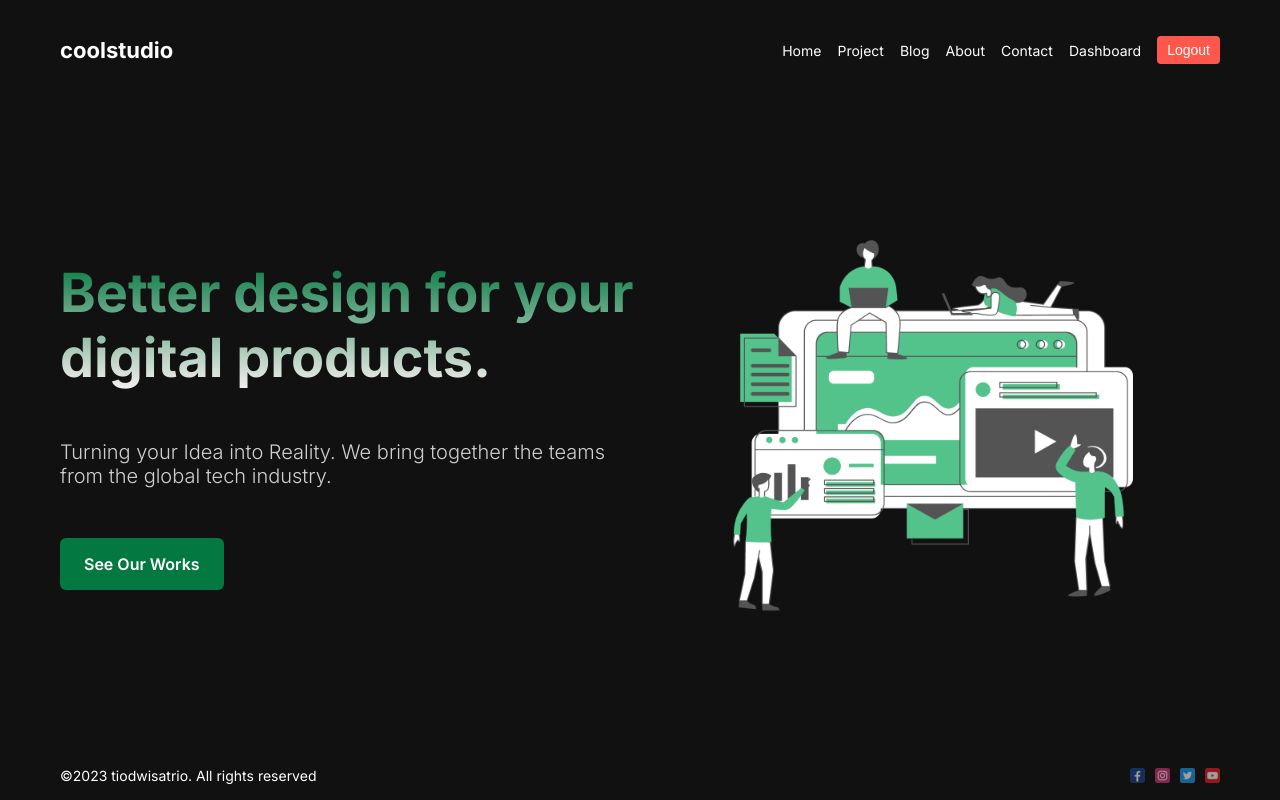
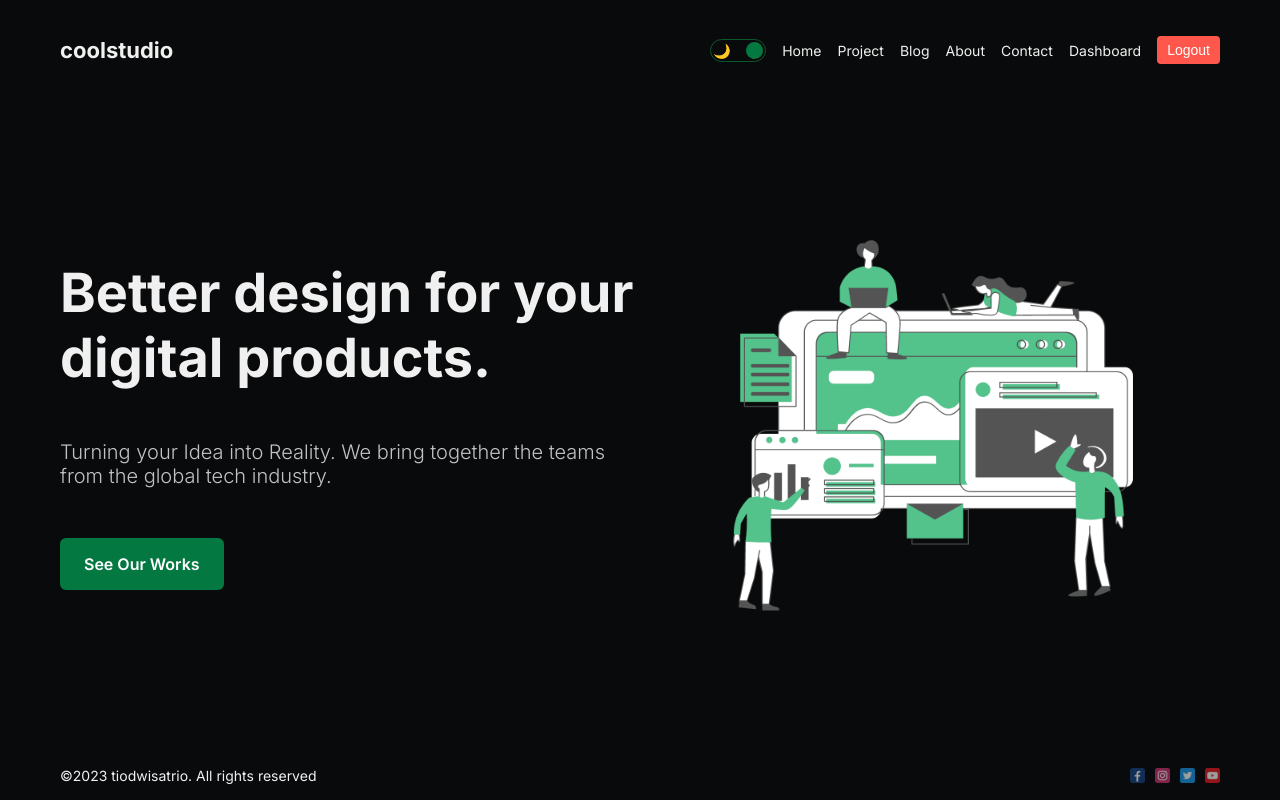
Before and after one commit to tiodwisatrio/fullstack-next, a Next.js app: page / in a window 1280 px wide. Built offline with nearby package versions, Linux system fonts and the light colour scheme.

Commit message:
create toggle theme with react context

```diff
--- /dev/null
+++ b/context/ThemeContext.jsx
@@ -0,0 +1,19 @@
+"use client";
+import React, { useState } from "react";
+import { createContext } from "react";
+
+export const ThemeContext = createContext();
+
+export const ThemeProvider = ({ children }) => {
+  const [mode, setMode] = useState("dark");
+
+  const toggle = () => {
+    setMode((prevMode) => (prevMode === "dark" ? "light" : "dark"));
+  };
+
+  return (
+    <ThemeContext.Provider value={{ toggle, mode }}>
+      <div className={`theme ${mode}`}>{children}</div>
+    </ThemeContext.Provider>
+  );
+};
--- a/src/app/globals.css
+++ b/src/app/globals.css
@@ -26,3 +26,21 @@ a{
   flex-direction: column;
   justify-content: space-between;
 }
+
+.light {
+  background-color: #f0f0f0;
+  color: #090A0B;
+}
+
+.dark {
+  background-color: #090A0B;
+  color: #f0f0f0;
+}
+
+.theme{
+  transition: 1s all ease;
+  -webkit-transition: 1s all ease;
+  -moz-transition: 1s all ease;
+  -ms-transition: 1s all ease;
+  -o-transition: 1s all ease;
+}
--- a/src/app/layout.js
+++ b/src/app/layout.js
@@ -2,6 +2,7 @@ import Navbar from "@/components/navbar/Navbar";
 import "./globals.css";
 import { Inter } from "next/font/google";
 import Footer from "@/components/footer/Footer";
+import { ThemeProvider } from "../../context/ThemeContext";
 
 const inter = Inter({ subsets: ["latin"] });
 
@@ -14,11 +15,13 @@ export default function RootLayout({ children }) {
   return (
     <html lang="en">
       <body className={inter.className}>
-        <div className="container">
-          <Navbar />
-          {children}
-          <Footer />
-        </div>
+        <ThemeProvider>
+          <div className="container">
+            <Navbar />
+            {children}
+            <Footer />
+          </div>
+        </ThemeProvider>
       </body>
     </html>
   );
--- a/src/app/page.module.css
+++ b/src/app/page.module.css
@@ -38,9 +38,7 @@
 
 .title {
   font-size: 54px;
-  background: linear-gradient(to bottom, #037840, #f6f0f0);
-  -webkit-background-clip: text;
-  -webkit-text-fill-color: transparent;
+
 }
 
 .desc {
--- a/src/app/project/project.module.css
+++ b/src/app/project/project.module.css
@@ -35,10 +35,12 @@ align-items: center;
     -moz-border-radius: 8px;
     -ms-border-radius: 8px;
     -o-border-radius: 8px;
+
 }
 
 .item:nth-child(1)  {
     background: url('/illustration.png');
+
 }
 .item:nth-child(2)  {
     background: url('/websites.jpg');
@@ -53,11 +55,11 @@ align-items: center;
     bottom: 10px;
     font-size: 24px;
     font-weight: bold;
+    color: white !important;
 }
 
 .item:hover {
-    /* background-color: #181717; */
-    background: linear-gradient(to bottom, #037840, #f6f0f0, 0.3);
+    background: linear-gradient(rgba(0,0,0,0.5), rgba(0,0,0,0.5), 0.4) !important;
     cursor: pointer;
     transition: 0.5s;
     opacity: 0.5;
@@ -67,8 +69,8 @@ align-items: center;
     -o-transition: 0.5s;
 }
 
-.item:hover .title {
+/* .item:hover .title {
     color: #037840;
 
 
-}
+} */
--- /dev/null
+++ b/src/components/DarkModeToggle/DarkModeToggle.jsx
@@ -0,0 +1,21 @@
+"use client";
+import React, { useContext } from "react";
+import styles from "./DarkModeToggle.module.css";
+import { ThemeContext } from "../../../context/ThemeContext";
+
+const DarkModeToggle = () => {
+  //   const mode = "dark";
+  const { toggle, mode } = useContext(ThemeContext);
+  return (
+    <div className={styles.container} onClick={toggle}>
+      <div className={styles.icon}>🌙</div>
+      <div className={styles.icon}>☀️</div>
+      <div
+        className={styles.ball}
+        style={mode === "light" ? { left: "2px" } : { right: "2px" }}
+      />
+    </div>
+  );
+};
+
+export default DarkModeToggle;
--- /dev/null
+++ b/src/components/DarkModeToggle/DarkModeToggle.module.css
@@ -0,0 +1,29 @@
+.container {
+    width: 56px;
+    border: 1px solid #0d572d;
+    border-radius: 32px;
+    display: flex;
+    flex-direction: row;
+    justify-content: space-between;
+    align-items: center;
+    position: relative;
+    cursor: pointer;
+    padding: 2px;
+    -webkit-border-radius: 32px;
+    -moz-border-radius: 32px;
+    -ms-border-radius: 32px;
+    -o-border-radius: 32px;
+}
+
+
+.ball {
+    width: 17px;
+    height: 17px;
+    background-color: #037840;
+    border-radius: 50%;
+    position: absolute;
+    -webkit-border-radius: 50%;
+    -moz-border-radius: 50%;
+    -ms-border-radius: 50%;
+    -o-border-radius: 50%;
+}
--- a/src/components/navbar/Navbar.jsx
+++ b/src/components/navbar/Navbar.jsx
@@ -4,15 +4,16 @@ import React from "react";
 import styles from "./navbar.module.css";
 
 import { links } from "./constants.js";
+import DarkModeToggle from "../DarkModeToggle/DarkModeToggle";
 
 const Navbar = () => {
-
   return (
     <div className={styles.container}>
       <Link href="/" className={styles.logo}>
         coolstudio
       </Link>
       <div className={styles.links}>
+        <DarkModeToggle />
         {links.map((link) => (
           <Link key={link.id} href={link.url}>
             {link.name}
```
